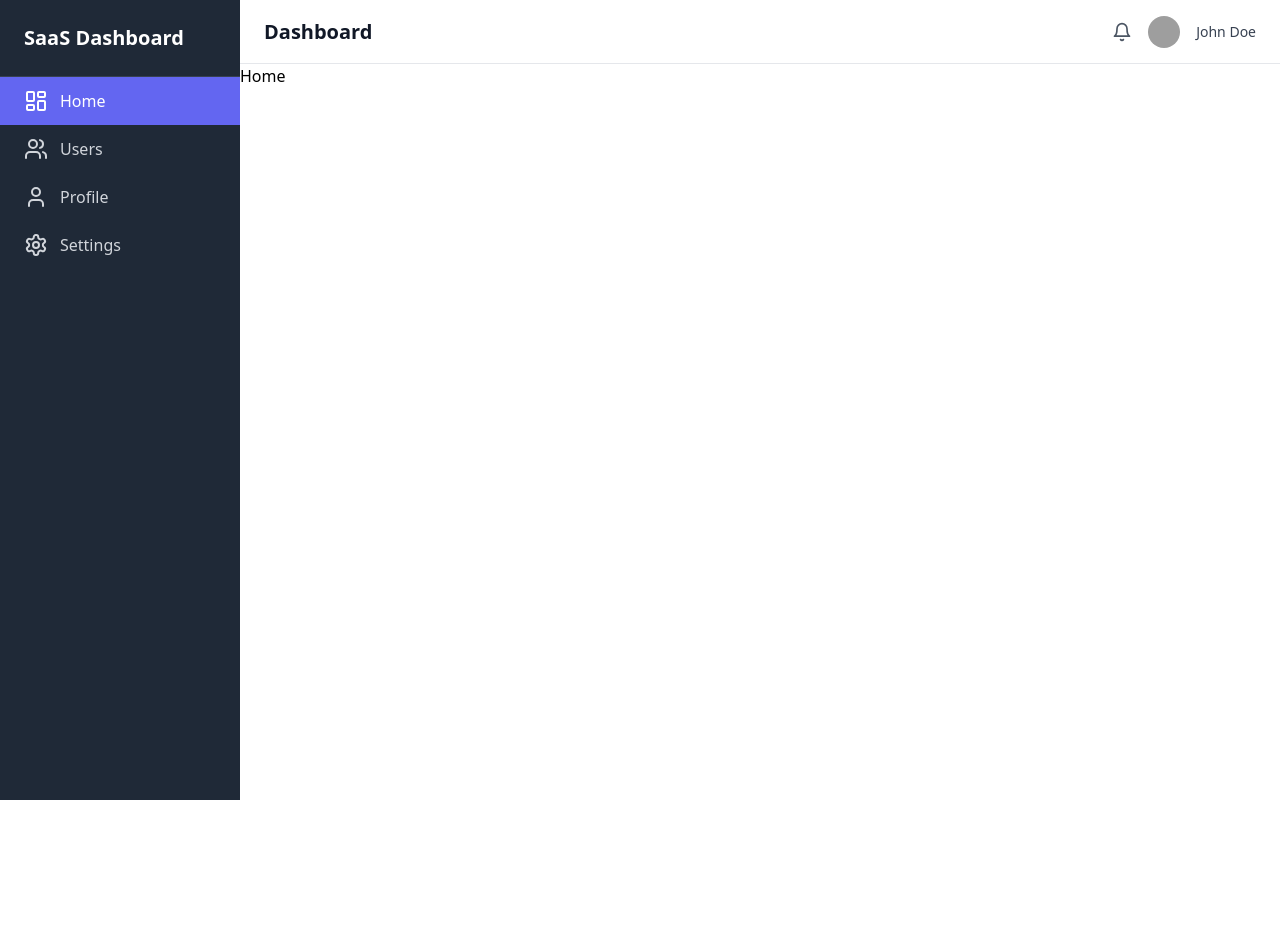
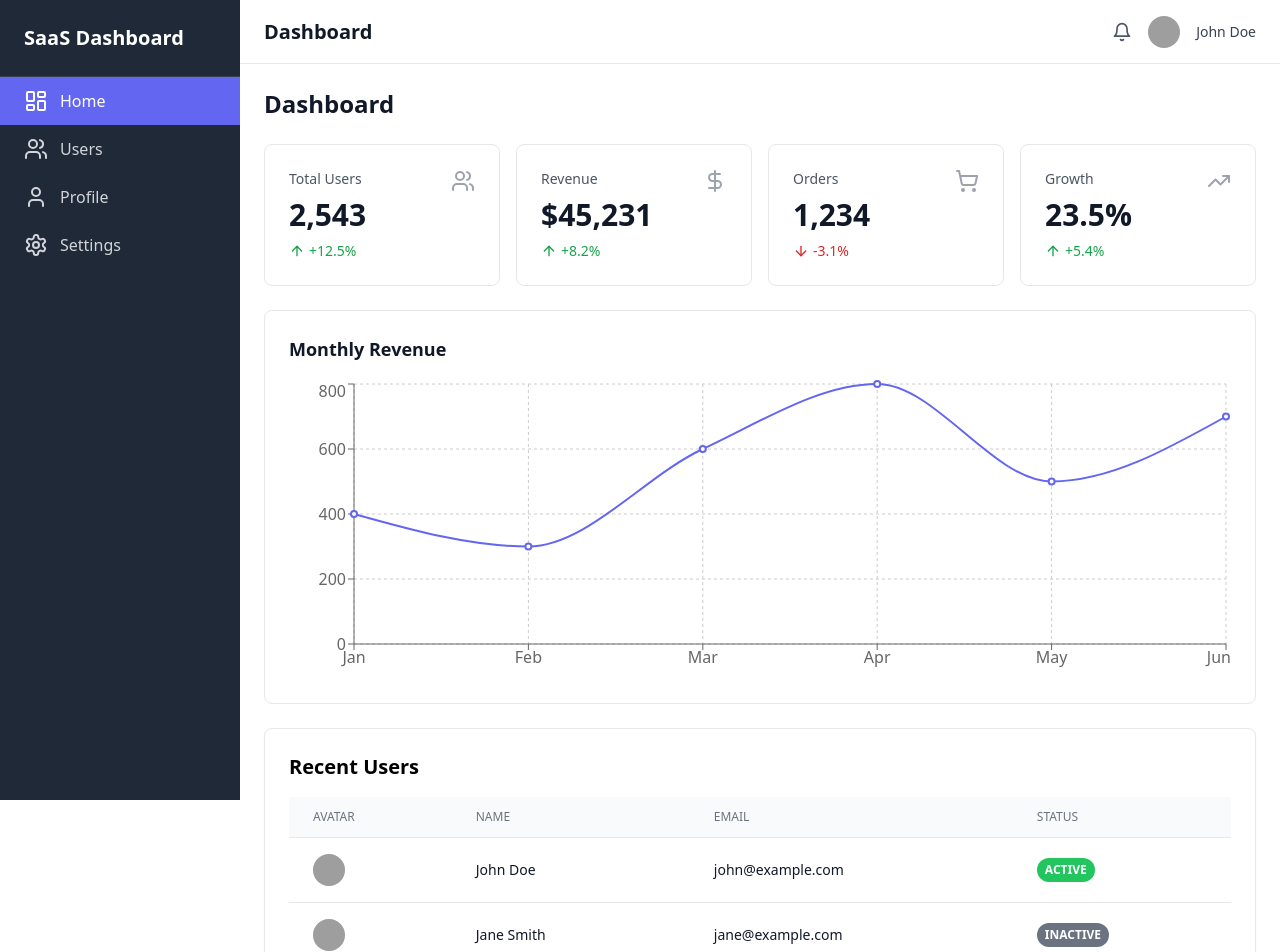
Before and after one commit to buskari/quantum-dashboard, a React (Vite) app: page / in a window 1280 px wide. Shown: the top 952 px of the page. Before the commit the page ends 800 px from the top, so only its background shows below. Built offline with nearby package versions, Linux system fonts and the light colour scheme; grey boxes are pictures that could not be loaded.

Commit message:
Implement DashboardPage and update routing in App
- Created a new DashboardPage component to display key metrics, charts, and recent user data.
- Replaced the Home component in App with DashboardPage for improved navigation and user experience.

```diff
--- a/src/App.tsx
+++ b/src/App.tsx
@@ -1,8 +1,8 @@
 import { BrowserRouter as Router, Routes, Route, useLocation } from 'react-router-dom'
 import Sidebar from './components/layout/Sidebar'
 import Header from './components/layout/Header'
-import Home from './pages/Home'
 import TestPage from './pages/TestPage'
+import DashboardPage from './pages/DashboardPage'
 import { LayoutDashboard, Users, User, Settings } from 'lucide-react'
 
 function AppContent() {
@@ -25,7 +25,7 @@ function AppContent() {
           userAvatar="https://i.pravatar.cc/150?img=1"
         />
         <Routes>
-          <Route path="/" element={<Home />} />
+          <Route path="/" element={<DashboardPage />} />
           <Route path="/test" element={<TestPage />} />
         </Routes>
       </main>
--- /dev/null
+++ b/src/pages/DashboardPage.tsx
@@ -0,0 +1,99 @@
+import MetricCard from '../components/ui/MetricCard'
+import LineChart from '../components/charts/LineChart'
+import Table from '../components/ui/Table'
+import Avatar from '../components/ui/Avatar'
+import Badge from '../components/ui/Badge'
+import Card from '../components/ui/Card'
+import { Users, DollarSign, ShoppingCart, TrendingUp } from 'lucide-react'
+
+export default function DashboardPage() {
+  const chartData = [
+    { name: 'Jan', value: 400 },
+    { name: 'Feb', value: 300 },
+    { name: 'Mar', value: 600 },
+    { name: 'Apr', value: 800 },
+    { name: 'May', value: 500 },
+    { name: 'Jun', value: 700 },
+  ];
+
+  const users = [
+    { id: 1, name: 'John Doe', email: 'john@example.com', status: 'active', avatar: 'https://i.pravatar.cc/150?img=1' },
+    { id: 2, name: 'Jane Smith', email: 'jane@example.com', status: 'inactive', avatar: 'https://i.pravatar.cc/150?img=2' },
+    { id: 3, name: 'Bob Johnson', email: 'bob@example.com', status: 'active', avatar: 'https://i.pravatar.cc/150?img=3' },
+  ];
+
+  const columns = [
+    {
+      key: 'avatar',
+      label: 'Avatar',
+      render: (value: string) => <Avatar src={value} size="sm" />
+    },
+    { key: 'name', label: 'Name' },
+    { key: 'email', label: 'Email' },
+    {
+      key: 'status',
+      label: 'Status',
+      render: (value: string) => (
+        <Badge variant={value === 'active' ? 'success' : 'default'}>
+          {value.toUpperCase()}
+        </Badge>
+      )
+    },
+  ];
+  return (
+    <div className="p-6">
+      <h1 className="text-2xl font-bold text-gray-900 mb-6">Dashboard</h1>
+
+      <div className="grid grid-cols-4 gap-4">
+        <MetricCard
+          title="Total Users"
+          value="2,543"
+          change={12.5}
+          trend="up"
+          icon={<Users size={24} />}
+        />
+
+        <MetricCard
+          title="Revenue"
+          value="$45,231"
+          change={8.2}
+          trend="up"
+          icon={<DollarSign size={24} />}
+        />
+
+        <MetricCard
+          title="Orders"
+          value="1,234"
+          change={-3.1}
+          trend="down"
+          icon={<ShoppingCart size={24} />}
+        />
+
+        <MetricCard
+          title="Growth"
+          value="23.5%"
+          change={5.4}
+          trend="up"
+          icon={<TrendingUp size={24} />}
+        />
+      </div>
+
+      <div className="mt-6">
+        <LineChart
+          data={chartData}
+          title="Monthly Revenue"
+        />
+      </div>
+
+      <div className="mt-6">
+        <Card>
+          <h2 className="text-xl font-semibold mb-4">Recent Users</h2>
+          <Table
+            columns={columns}
+            data={users}
+          />
+        </Card>
+      </div>
+    </div>
+  )
+}
```
